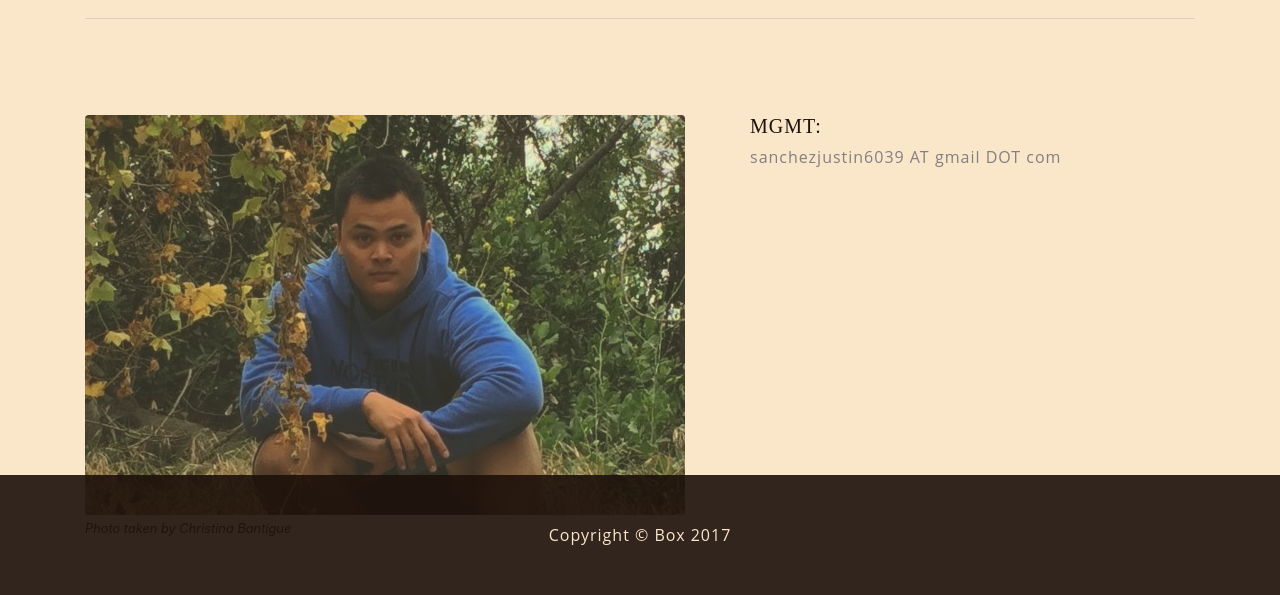
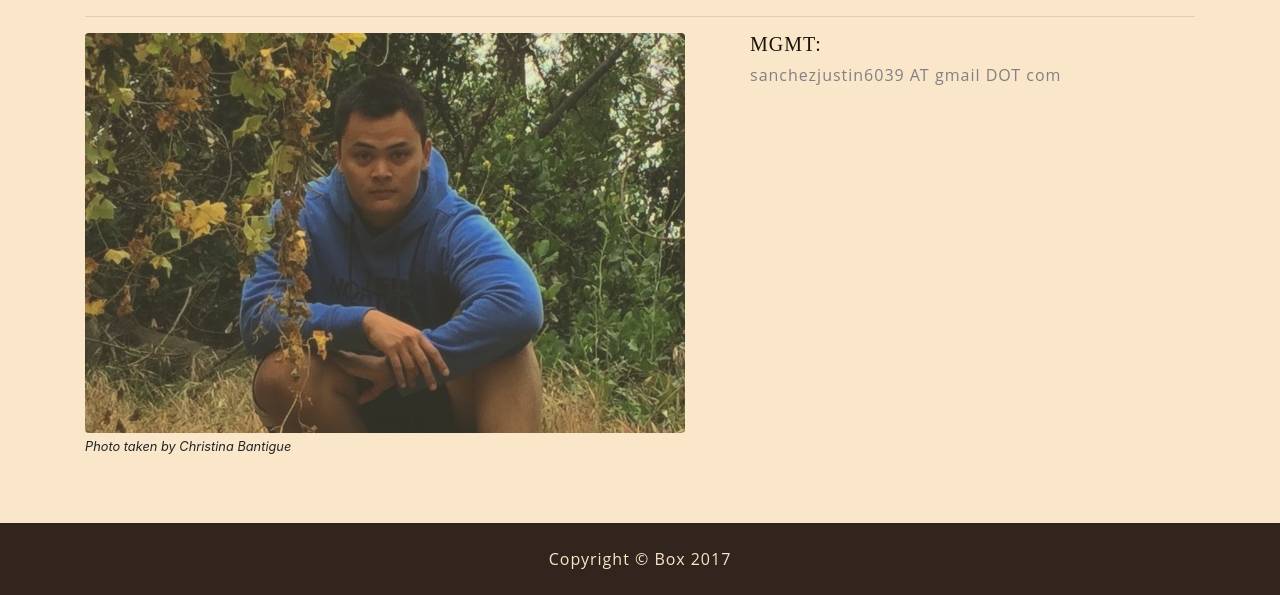
Before and after one commit to anothernameforbox/boxOfficial, a website: page contact/index.html in a window 1280 px wide. Shown: the part 205-800 px from the top of the page. Drawn offline with Linux system fonts and the light colour scheme.

Commit message:
contact page footer

```diff
--- a/contact/css/contact.css
+++ b/contact/css/contact.css
@@ -13,12 +13,6 @@ body {
   padding-top: 54px;
   background-color: #fae6c9;
   min-height: 100vh;
-}
-
-@media (min-width: 992px) {
-  body {
-    padding-top: 56px;
-  }
 }
 
 h1,
@@ -47,18 +41,19 @@ footer {
   text-align: center;
 }
 
-.col-md-7 {
+/*.col-md-7 {
   padding-top: 5em;
-}
+}*/
 
-.col-md-5 {
+/*.col-md-5 {
   padding-top: 5em;
-}
+}*/
 
 ul #social-buttons {
 	margin: 0;
 	padding: 0;
 }
+
 #social-buttons li {
 	list-style-type: none;
 	display: inline-block;
@@ -86,10 +81,6 @@ ul #social-buttons {
 	color: white;
 }
 
-#social-buttons li a {
-	text-decoration: none;
-}
-
 footer {
   position: absolute;
   bottom: 0;
--- a/contact/index.html
+++ b/contact/index.html
@@ -36,8 +36,7 @@
         <div class="collapse navbar-collapse" id="navbarResponsive">
           <ul class="navbar-nav ml-auto">
             <li class="nav-item">
-              <a class="nav-link" href="../index.html">Home
-              </a>
+              <a class="nav-link" href="../index.html">Home</a>
             </li>
             <li class="nav-item">
               <a class="nav-link" href="../music/index.html">Music</a>
@@ -91,7 +90,7 @@
     <!-- /.container -->
 
     <!-- Footer -->
-    <footer class="py-5" style="background-color: #1d110b">
+    <footer class="py-4" style="background-color: #1d110b">
       <div class="container">
         <p class="m-0 text-center">Copyright &copy; Box 2017</p>
       </div>
```
